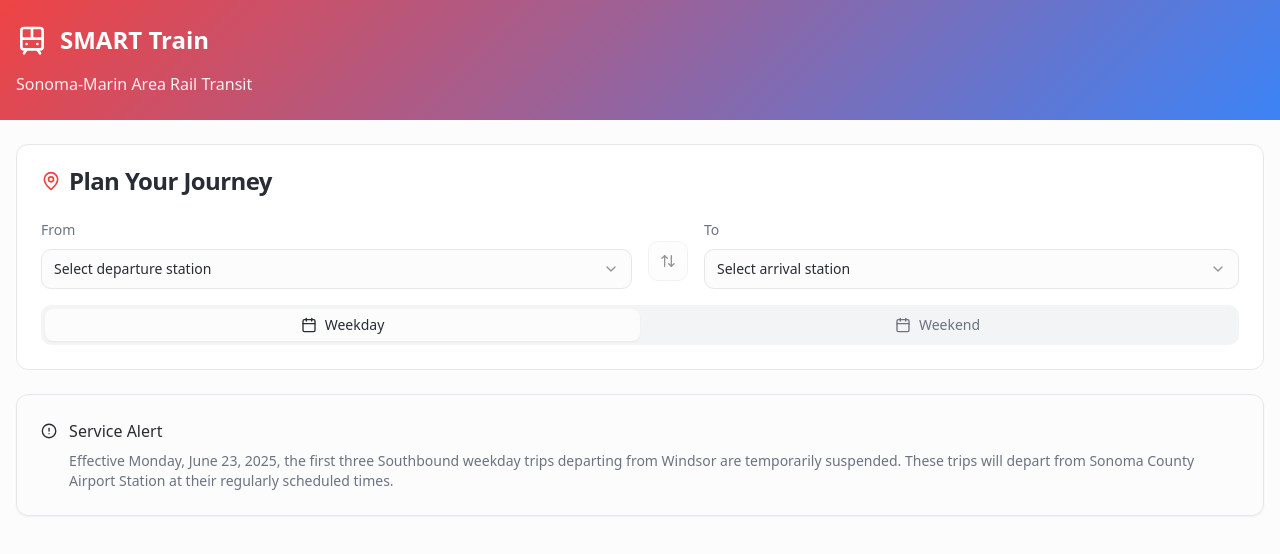
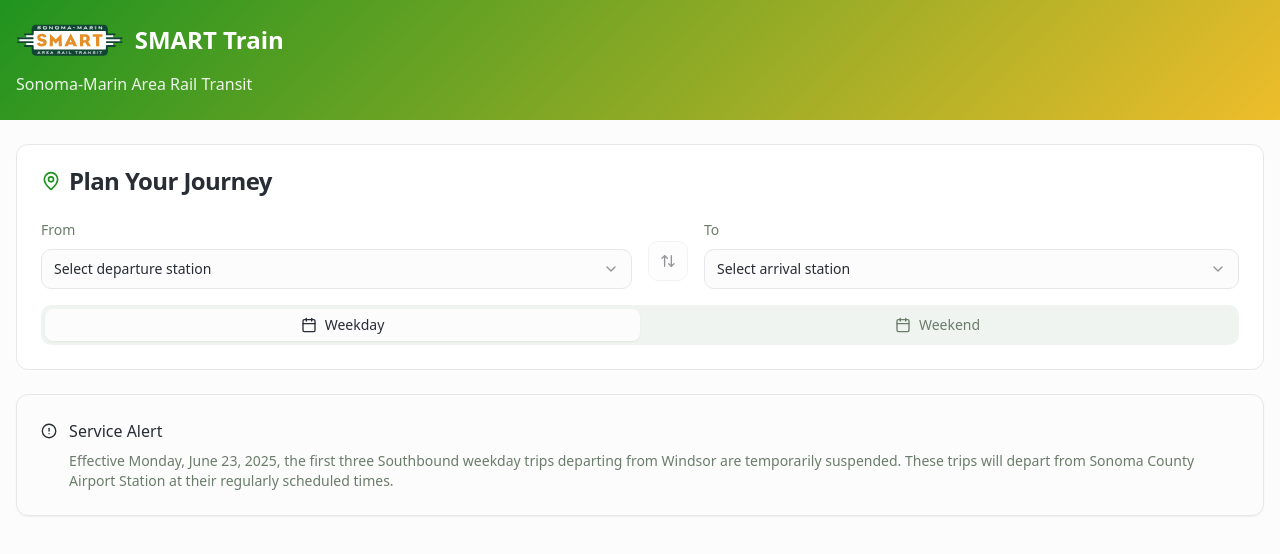
Before and after one commit to JamieRuderman/smart-train-schedule-33f6ebab, a React (Vite) app: page / in a window 1280 px wide. Shown: the top 554 px of the page. Built offline with nearby package versions, Linux system fonts and the light colour scheme.

Commit message:
Update color theme and logo
Update the color theme to match the SMART train logo's green and gold. Pull the SMART train logo from their website.

```diff
--- a/src/components/TrainScheduleApp.tsx
+++ b/src/components/TrainScheduleApp.tsx
@@ -172,7 +172,11 @@ export function TrainScheduleApp() {
       <div className="bg-gradient-hero text-white">
         <div className="container mx-auto px-4 py-6">
           <div className="flex items-center gap-3 mb-4">
-            <Train className="h-8 w-8" />
+            <img
+              src="/src/assets/smart-logo.svg"
+              alt="SMART Train Logo"
+              className="h-8 w-auto"
+            />
             <h1 className="text-2xl font-bold">SMART Train</h1>
           </div>
           <p className="text-white/90">Sonoma-Marin Area Rail Transit</p>
--- a/src/index.css
+++ b/src/index.css
@@ -17,16 +17,16 @@ All colors MUST be HSL.
     --popover: 0 0% 100%;
     --popover-foreground: 220 13% 18%;
 
-    --primary: 0 84% 60%;
+    --primary: 120 65% 35%;
     --primary-foreground: 0 0% 100%;
 
-    --secondary: 220 14% 96%;
+    --secondary: 45 85% 55%;
     --secondary-foreground: 220 13% 18%;
 
-    --muted: 220 14% 96%;
-    --muted-foreground: 220 8.9% 46.1%;
+    --muted: 120 15% 95%;
+    --muted-foreground: 120 8% 45%;
 
-    --accent: 220 14% 96%;
+    --accent: 45 85% 55%;
     --accent-foreground: 220 13% 18%;
 
     --destructive: 0 84.2% 60.2%;
@@ -39,25 +39,25 @@ All colors MUST be HSL.
     --radius: 0.75rem;
 
     /* SMART Train brand colors */
-    --smart-red: 0 84% 60%;
-    --smart-green: 142 71% 45%;
-    --smart-blue: 217 91% 60%;
-    --smart-gray: 220 8.9% 46.1%;
+    --smart-green: 120 65% 35%;
+    --smart-gold: 45 85% 55%;
+    --smart-dark-green: 120 50% 25%;
+    --smart-light-green: 120 40% 85%;
 
     /* Transit-specific colors */
-    --transit-primary: var(--smart-red);
-    --transit-secondary: var(--smart-green);
+    --transit-primary: var(--smart-green);
+    --transit-secondary: var(--smart-gold);
     --departure: 35 91% 65%;
     --arrival: var(--smart-green);
     --delay: 15 86% 55%;
 
     /* Gradients */
-    --gradient-hero: linear-gradient(135deg, hsl(var(--smart-red)), hsl(var(--smart-blue)));
-    --gradient-card: linear-gradient(145deg, hsl(0 0% 100%), hsl(220 14% 98%));
+    --gradient-hero: linear-gradient(135deg, hsl(var(--smart-green)), hsl(var(--smart-gold)));
+    --gradient-card: linear-gradient(145deg, hsl(0 0% 100%), hsl(120 15% 98%));
 
     /* Shadows */
-    --shadow-card: 0 4px 12px -4px hsl(var(--smart-red) / 0.1);
-    --shadow-elevated: 0 8px 32px -8px hsl(var(--smart-red) / 0.15);
+    --shadow-card: 0 4px 12px -4px hsl(var(--smart-green) / 0.1);
+    --shadow-elevated: 0 8px 32px -8px hsl(var(--smart-green) / 0.15);
 
     /* Animation */
     --transition-smooth: all 0.3s cubic-bezier(0.4, 0, 0.2, 1);
@@ -90,7 +90,7 @@ All colors MUST be HSL.
     --popover: 220 13% 11%;
     --popover-foreground: 220 14% 96%;
 
-    --primary: 0 84% 60%;
+    --primary: 120 65% 40%;
     --primary-foreground: 0 0% 100%;
 
     --secondary: 220 13% 15%;
@@ -110,21 +110,21 @@ All colors MUST be HSL.
     --ring: 0 84% 60%;
 
     /* SMART Train dark theme colors */
-    --smart-red: 0 84% 60%;
-    --smart-green: 142 71% 55%;
-    --smart-blue: 217 91% 70%;
-    --smart-gray: 220 8.9% 65%;
+    --smart-green: 120 65% 40%;
+    --smart-gold: 45 85% 60%;
+    --smart-dark-green: 120 50% 30%;
+    --smart-light-green: 120 40% 20%;
 
     /* Transit-specific dark colors */
-    --transit-primary: var(--smart-red);
-    --transit-secondary: var(--smart-green);
+    --transit-primary: var(--smart-green);
+    --transit-secondary: var(--smart-gold);
     --departure: 35 91% 75%;
     --arrival: var(--smart-green);
     --delay: 15 86% 65%;
 
     /* Dark gradients */
-    --gradient-hero: linear-gradient(135deg, hsl(var(--smart-red)), hsl(var(--smart-blue)));
-    --gradient-card: linear-gradient(145deg, hsl(220 13% 11%), hsl(220 13% 13%));
+    --gradient-hero: linear-gradient(135deg, hsl(var(--smart-green)), hsl(var(--smart-gold)));
+    --gradient-card: linear-gradient(145deg, hsl(220 13% 11%), hsl(120 13% 13%));
 
     /* Dark shadows */
     --shadow-card: 0 4px 12px -4px hsl(0 0% 0% / 0.3);
@@ -132,12 +132,12 @@ All colors MUST be HSL.
 
     --sidebar-background: 220 13% 8%;
     --sidebar-foreground: 220 14% 96%;
-    --sidebar-primary: 0 84% 60%;
+    --sidebar-primary: 120 65% 40%;
     --sidebar-primary-foreground: 0 0% 100%;
     --sidebar-accent: 220 13% 12%;
     --sidebar-accent-foreground: 220 14% 96%;
     --sidebar-border: 220 13% 18%;
-    --sidebar-ring: 0 84% 60%;
+    --sidebar-ring: 120 65% 40%;
   }
 }
 
--- a/tailwind.config.ts
+++ b/tailwind.config.ts
@@ -64,10 +64,10 @@ export default {
 				},
 				// SMART Train brand colors
 				smart: {
-					red: 'hsl(var(--smart-red))',
 					green: 'hsl(var(--smart-green))',
-					blue: 'hsl(var(--smart-blue))',
-					gray: 'hsl(var(--smart-gray))'
+					gold: 'hsl(var(--smart-gold))',
+					'dark-green': 'hsl(var(--smart-dark-green))',
+					'light-green': 'hsl(var(--smart-light-green))'
 				},
 				// Transit-specific colors
 				transit: {
```
Also changed, not shown: src/assets/smart-logo.svg (added).
